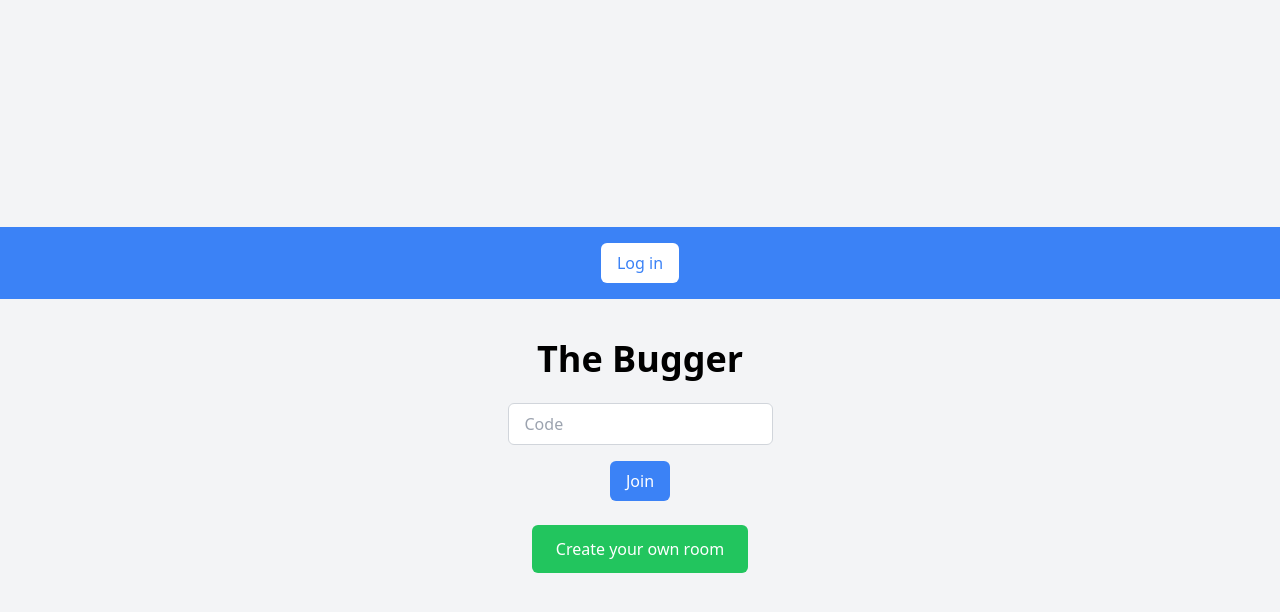
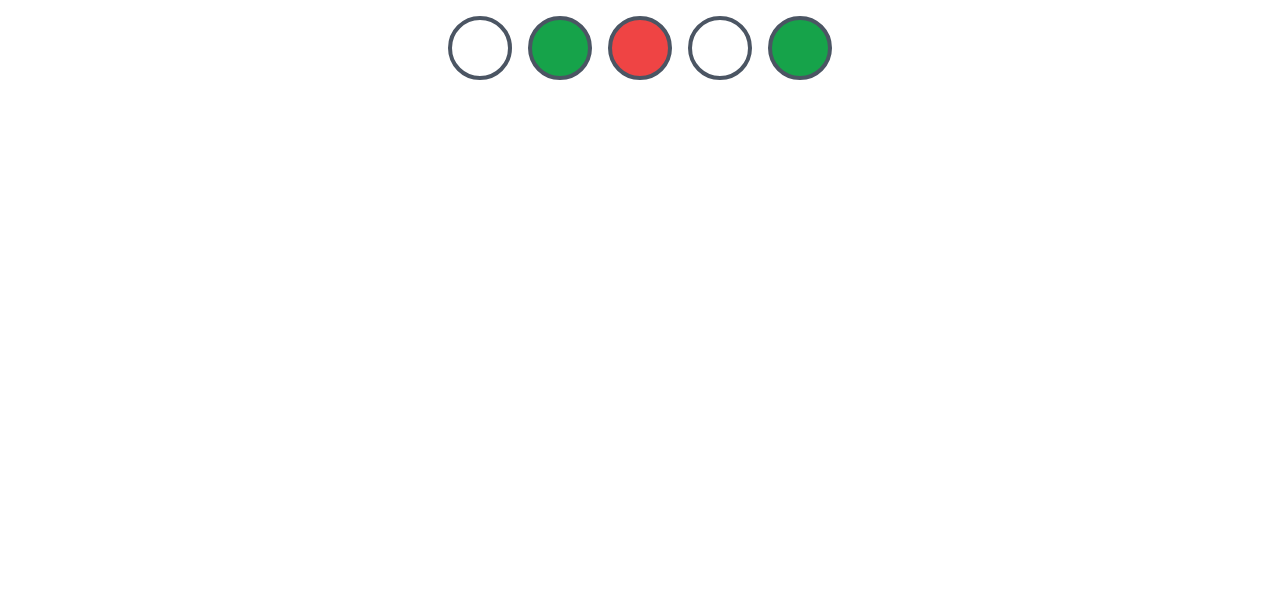
Before and after one commit to yushen-qiu/SYNCSHACK-2024, a React (Create React App) app in the folder the-bugger/: page / in a window 1280 px wide. Shown: the top 612 px of the page. Built offline with nearby package versions, Linux system fonts and the light colour scheme.

Commit message:
created circle component for rounds

```diff
--- a/package.json
+++ b/package.json
@@ -3,5 +3,8 @@
     "autoprefixer": "^10.4.20",
     "postcss": "^8.4.41",
     "tailwindcss": "^3.4.10"
+  },
+  "dependencies": {
+    "@heroicons/react": "^1.0.6"
   }
 }
--- a/the-bugger/src/App.js
+++ b/the-bugger/src/App.js
@@ -4,6 +4,7 @@ import './App.css';
 import Lobby from "./pages/Lobby";
 import Landing from "./pages/Landing";
 import { Routes, Route } from "react-router-dom";
+import BuggerRole from './pages/BuggerRole';
 
 // function App() {
 //   return (
@@ -19,7 +20,7 @@ function App() {
   return React.createElement(
     'div',
     null,
-    React.createElement(Landing, null)
+    React.createElement(BuggerRole, null)
   );
 }
 
--- a/the-bugger/src/pages/BuggerRole.js
+++ b/the-bugger/src/pages/BuggerRole.js
@@ -1,11 +1,42 @@
 import React from 'react';
 
-function BuggerRole() {
+// function BuggerRole() {
+//   return (
+//     <div className="flex items-center justify-center min-h-screen bg-neutral-900">
+//       <h1 className="text-red-700 text-9xl">Bugger</h1>
+//     </div>
+//   );
+// }
+
+// export default BuggerRole;
+const CircleState = {
+  EMPTY: 'empty',
+  GREEN: 'green',
+  RED: 'red',
+};
+
+function CircleComponent({ fill }) {
+  let circleClasses = 'w-16 h-16 rounded-full flex items-center justify-center border-4';
+  circleClasses += ' border-gray-600';
+  if (fill === CircleState.GREEN) {
+    circleClasses += ' bg-green-600'; // Filled green
+  } else if (fill === CircleState.RED) {
+    circleClasses += ' bg-red-500'; // Filled red
+  }
+
+  return <div className={circleClasses}></div>;
+}
+
+function CircleContainer() {
   return (
-    <div className="flex items-center justify-center min-h-screen bg-neutral-900">
-      <h1 className="text-red-700 text-9xl">Bugger</h1>
+    <div className="flex flex-wrap gap-4 justify-center p-4">
+      <CircleComponent fill={CircleState.EMPTY} />
+      <CircleComponent fill={CircleState.GREEN} />
+      <CircleComponent fill={CircleState.RED} />
+      <CircleComponent fill={CircleState.EMPTY} />
+      <CircleComponent fill={CircleState.GREEN} />
     </div>
   );
 }
 
-export default BuggerRole;
+export default CircleContainer;
```
Also changed, not shown: 1 other file (tests, documents, lock files or other folders).
